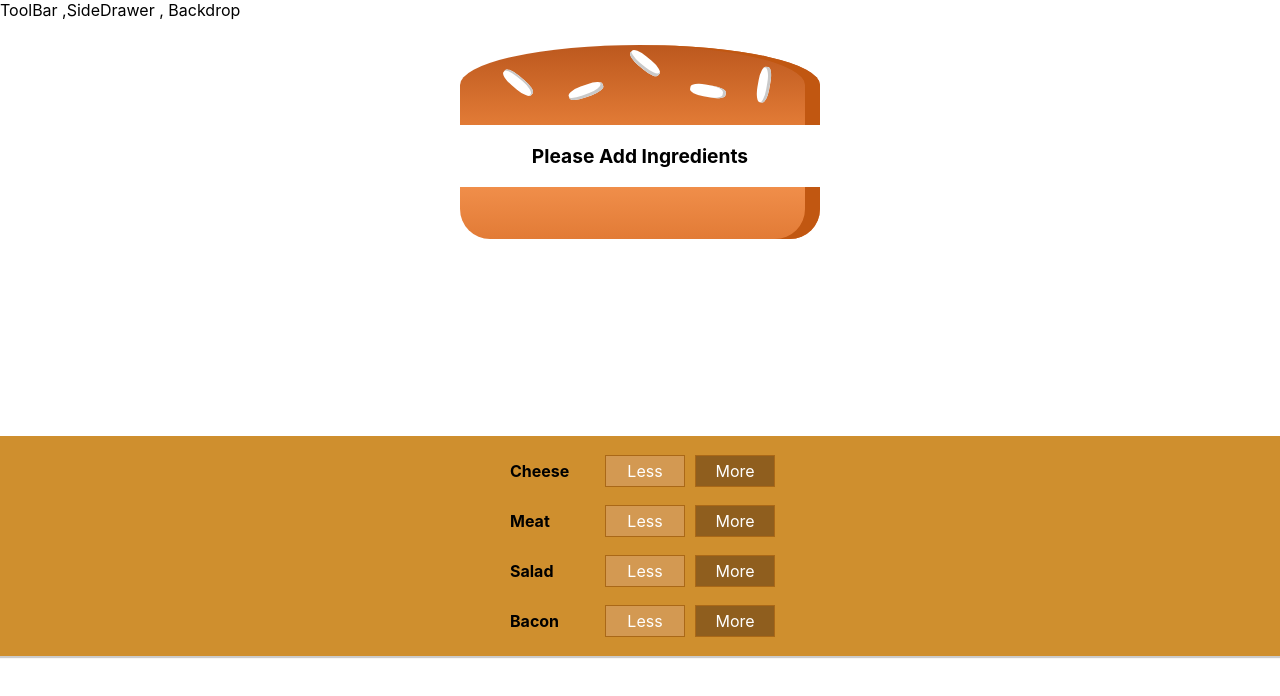
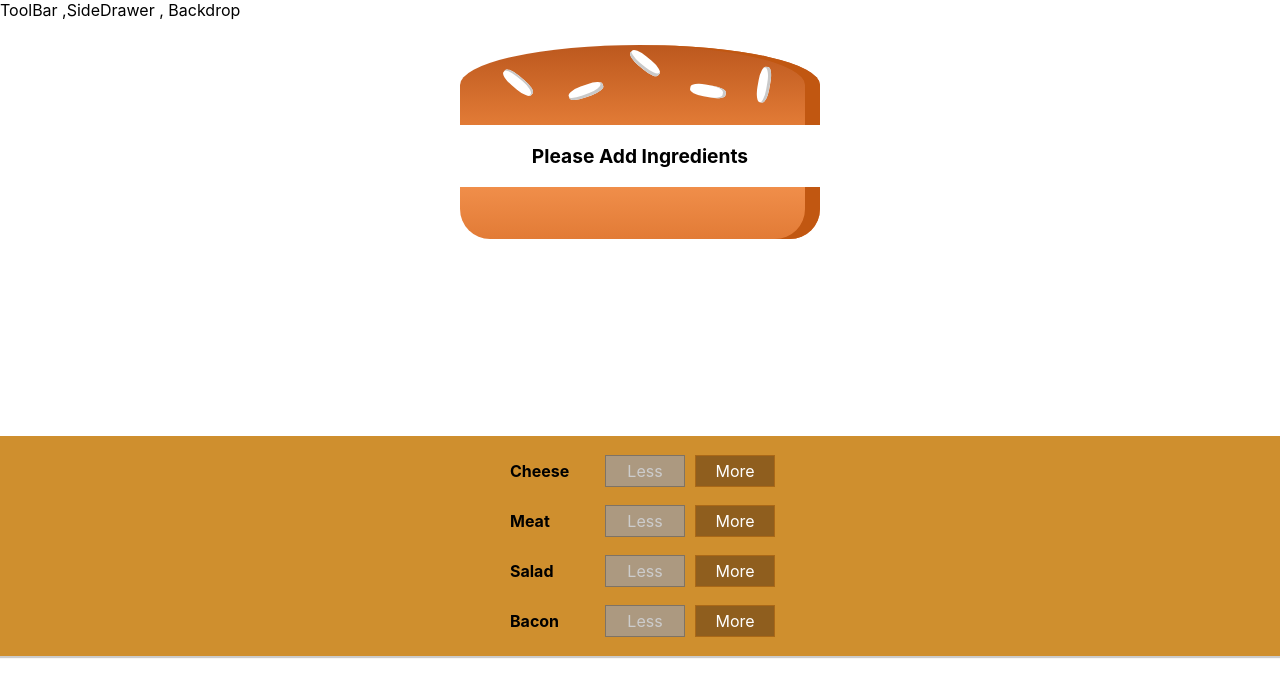
Before and after one commit to rahulgundiya/Burger-App, a React (Create React App) app in the folder burger-app/: page / in a window 1280 px wide. Shown: the top 696 px of the page. Built offline with nearby package versions, Linux system fonts and the light colour scheme.

Commit message:
Removing ingredients safely

```diff
--- a/burger-app/src/components/Burger/BuildControls/BuildControl/BuildControl.js
+++ b/burger-app/src/components/Burger/BuildControls/BuildControl/BuildControl.js
@@ -3,7 +3,7 @@
 const buildControl = (props) => (
     <div className={classes.BuildControl}>
 <div className={classes.Label}>{props.label}</div>
-<button className={classes.Less}>Less</button>
+<button className={classes.Less} onClick={props.removed} disabled={props.disabled}>Less</button>
 <button className= {classes.More} onClick ={props.added}>More</button>
     </div>
 )
--- a/burger-app/src/components/Burger/BuildControls/BuildControls.js
+++ b/burger-app/src/components/Burger/BuildControls/BuildControls.js
@@ -16,6 +16,8 @@
         label={ctrl.label}
         type={ctrl.type}
         added = {()=>props.ingredientAdded(ctrl.type)}
+        removed = {()=>props.ingredientRemoved(ctrl.type)}
+        disabled={props.disabled[ctrl.type]}
         />
   ))}
     </div>
--- a/burger-app/src/container/BuilderBurger/BurgerBuilder.js
+++ b/burger-app/src/container/BuilderBurger/BurgerBuilder.js
@@ -42,10 +42,39 @@
 }
 removeIngredientHandler=(type)=>{
 
+    const oldCount = this.state.ingredients[type];
+    if(oldCount <=0)
+    {
+        return;
+    }
+    const updatedCount = oldCount-1;
+    console.log('hii updatedcount' , updatedCount)
+
+    const updatedIngredients = {
+        ...this.state.ingredients
+
+    }
+    console.log('UpdatedIngredients' ,  updatedIngredients)
+
+    updatedIngredients[type] = updatedCount;
+     const priceDeduction = INGREDIENT_PRICES[type];
+     const oldPrice = this.state.totalPrice;
+     const newPrice = oldPrice-priceDeduction;
+    this.setState({totalPrice:newPrice , ingredients:updatedIngredients})
+
+
 }
 
     render()
     {
+const disabledInfo = {
+    ...this.state.ingredients
+
+}
+for(let key in disabledInfo)
+{
+    disabledInfo[key] = disabledInfo[key] <= 0;
+}
 
     //    console.log('hii state' , this.oldCount)
         return (
@@ -53,6 +82,8 @@
                 <Burger ingredients={this.state.ingredients} />
                 <BuildControls
                 ingredientAdded ={this.addIngredientHandler}
+                ingredientRemoved ={this.removeIngredientHandler}
+                disabled ={disabledInfo}
                 />
 
             </ReactAux>
```
